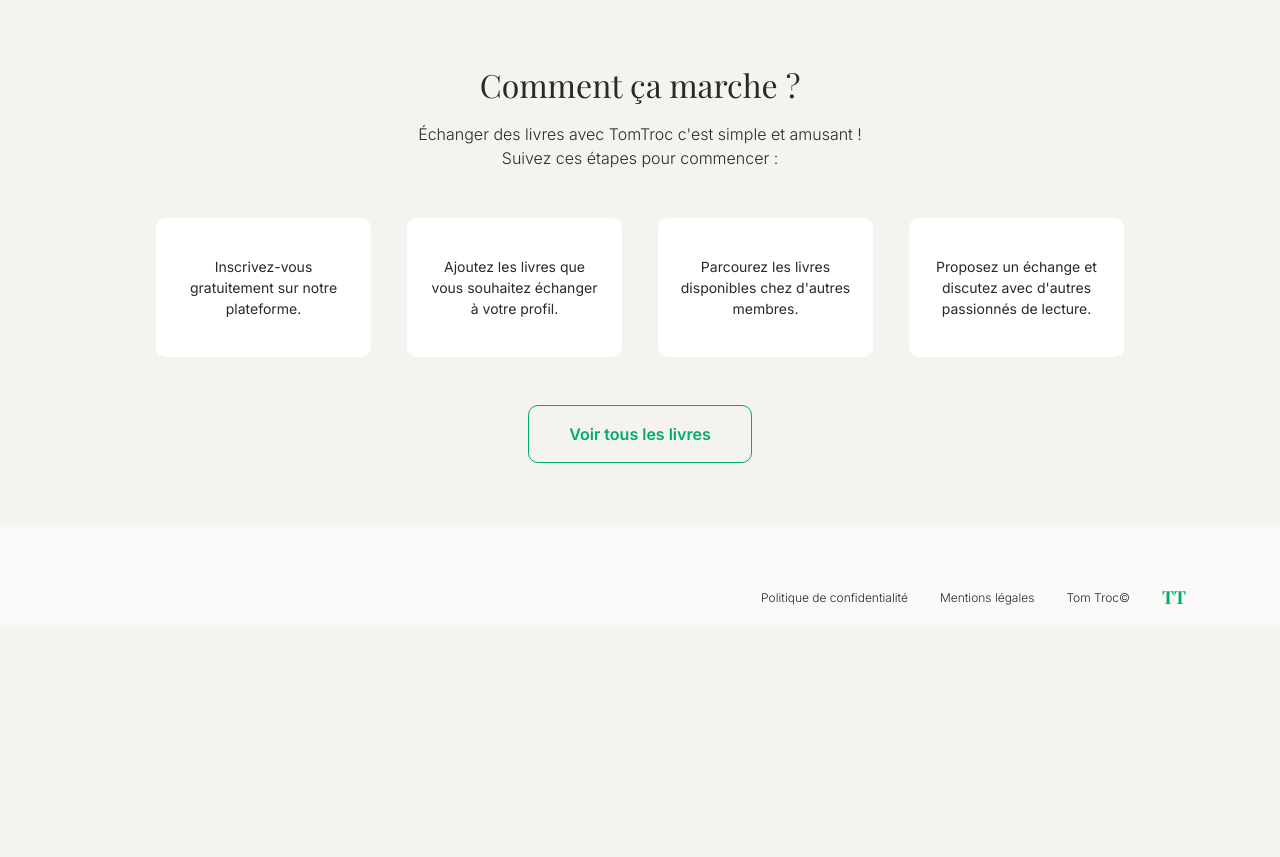
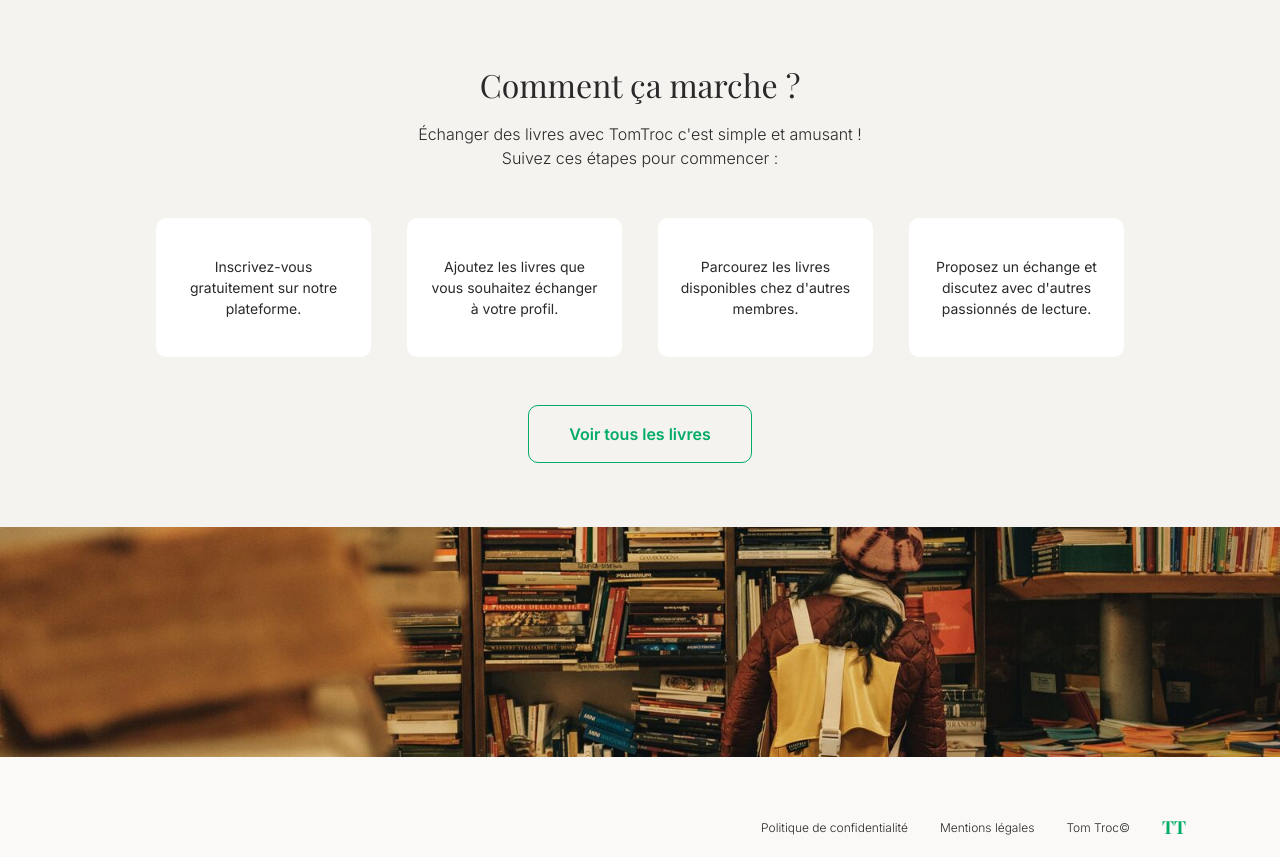
Before and after one commit to Erluinzo/tomtroc, a PHP site: template views/templates/home.php in a window 1280 px wide. Shown: the part 1126-1983 px from the top of the page. Before the commit the page ends 1731 px from the top, so only its background shows below. Run offline with PHP 8.4, Linux system fonts and the light colour scheme; the template is opened without the code that fills it, so the values that code supplies are empty.

Commit message:
Add full-width banner to home page

```diff
--- a/css/style.css
+++ b/css/style.css
@@ -344,3 +344,11 @@ ul {
     margin-top: 48px;
     text-align: center;
 }
+
+/* full-width banner */
+.banner {
+    height: 230px;
+    background-image: url('../img/banner.jpg');
+    background-size: cover;
+    background-position: center;
+}
--- a/views/templates/home.php
+++ b/views/templates/home.php
@@ -58,3 +58,5 @@
         </div>
     </div>
 </section>
+
+<div class="banner"></div>
```
Also changed, not shown: img/banner.jpg (added).
